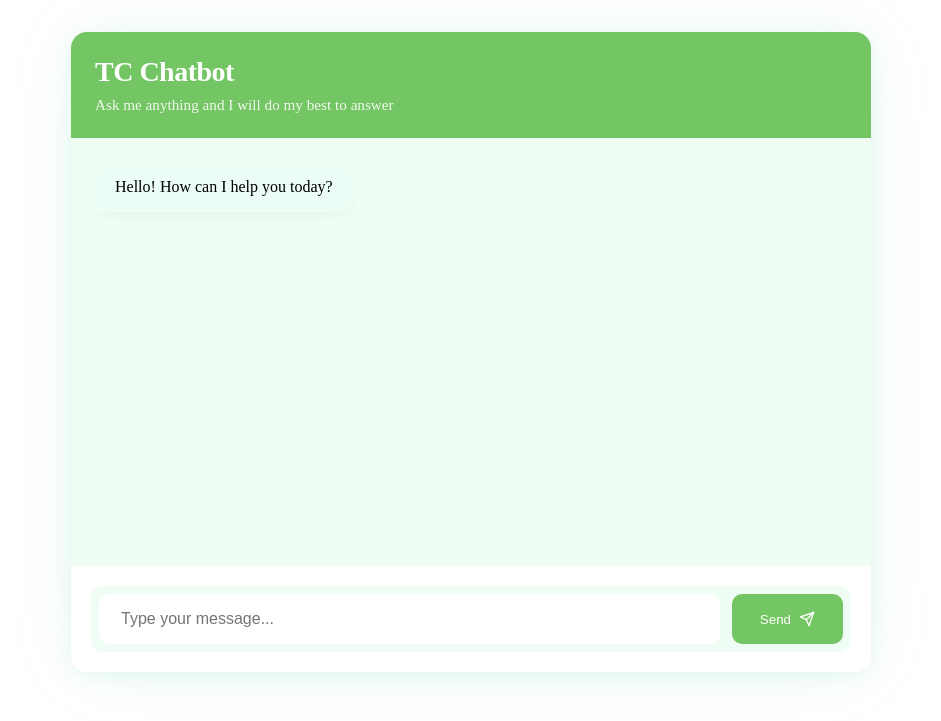
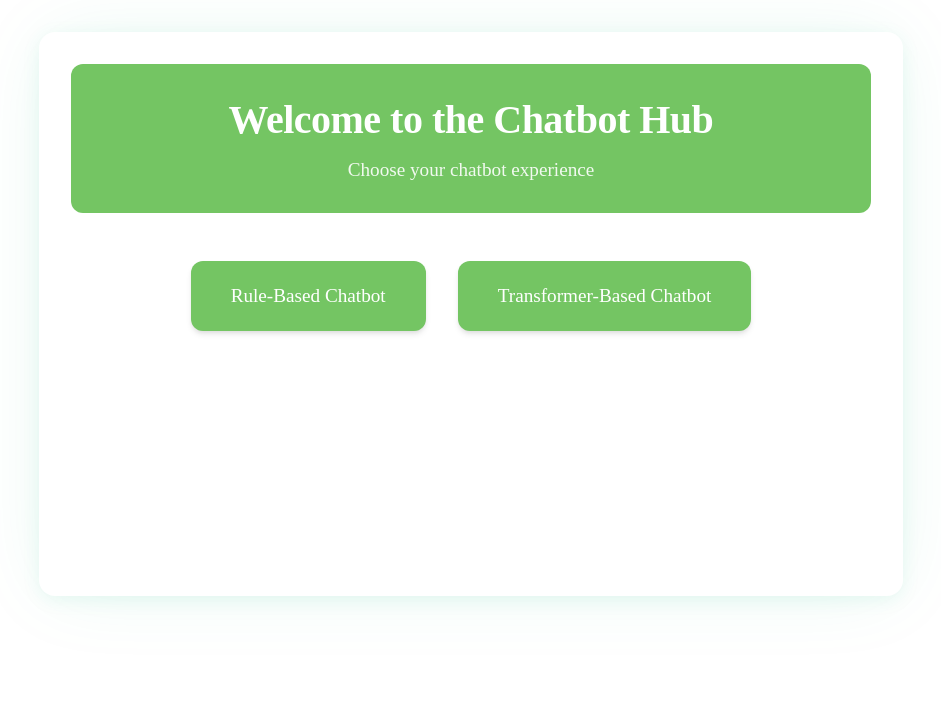
Before and after one commit to tom-gemini-cloud/conl725-chatbot-v3, a FastAPI app: page / in a window 1280 px wide. Shown: the top 721 px of the page, without its empty margins (169-1110 px from the left). Run offline with FastAPI, Linux system fonts and the light colour scheme; parts of the project's set-up code (start-up, migrations or seed data) failed here and were passed over; some libraries are stand-ins or nearby versions.

Commit message:
Refactor chatbot implementation: integrate rule-based and transformer-based chatbots
- Updated main.py to support both rule-based and transformer-based chatbots.
- Modified routes to include separate endpoints for each chatbot type.
- Enhanced index.html to provide options for users to choose between chatbots.
- Improved CSS styles for better UI/UX, including responsive design adjustments.
- Removed outdated transformer model files to streamline the project structure.

```diff
--- a/main.py
+++ b/main.py
@@ -5,7 +5,8 @@ import ssl
 from fastapi import FastAPI, Request
 from fastapi.templating import Jinja2Templates
 from fastapi.staticfiles import StaticFiles
-from rule_based.rule_based_v2 import Chatbot
+from rule_based.rule_based_v3 import Chatbot as RuleBasedChatbot
+from transformer_based.chat import TransformerChatbot
 
 try:
     _create_unverified_https_context = ssl._create_unverified_context
@@ -19,18 +20,41 @@ app = FastAPI()
 app.mount("/static", StaticFiles(directory="static"), name="static")
 templates = Jinja2Templates(directory="templates")
 
-# Initialize the Chatbot
-chatbot = Chatbot()
+# Initialize both chatbots
+rule_based_chatbot = RuleBasedChatbot(data_path='./processed_data/processed_conversations.pkl')
+transformer_chatbot = TransformerChatbot(model_path='./dialogue_model_final')
 
 @app.get("/")
 async def read_root(request: Request):
     return templates.TemplateResponse("index.html", {"request": request})
 
-@app.post("/chat")
-async def chat(request: Request):
+@app.get("/rule-based")
+async def rule_based(request: Request):
+    return templates.TemplateResponse("rules.html", {"request": request})
+
+@app.get("/transformer-based")
+async def transformer_based(request: Request):
+    return templates.TemplateResponse("trans.html", {"request": request})
+
+@app.post("/chat/rule-based")
+async def chat_rule_based(request: Request):
     form_data = await request.form()
     user_message = form_data['message']
-    bot_response = chatbot.get_response(user_message)
+    bot_response = rule_based_chatbot.get_response(user_message)
+    return templates.TemplateResponse(
+        "chat_response.html",
+        {
+            "request": request,
+            "user_message": user_message,
+            "response": bot_response
+        }
+    )
+
+@app.post("/chat/transformer-based")
+async def chat_transformer_based(request: Request):
+    form_data = await request.form()
+    user_message = form_data['message']
+    bot_response = transformer_chatbot.get_response(user_message)
     return templates.TemplateResponse(
         "chat_response.html",
         {
--- a/static/styles.css
+++ b/static/styles.css
@@ -17,30 +17,30 @@
   border-radius: 16px;
   box-shadow: 0 4px 20px -2px var(--shadow-color),
     0 0 80px -10px var(--shadow-color);
-  display: flex;
-  flex-direction: column;
-  height: 80vh;
+  padding: 2rem;
+  min-height: 500px;
 }
 
 .chat-header {
-  padding: 1.5rem;
+  text-align: center;
+  margin-bottom: 3rem;
+  padding: 2rem;
   background: var(--primary-color);
-  border-radius: 16px 16px 0 0;
-  position: relative;
+  border-radius: 12px;
+  color: white;
 }
 
 .chat-header h1 {
   margin: 0;
-  color: white;
-  font-size: 1.75rem;
+  font-size: 2.5rem;
   font-weight: 600;
   letter-spacing: -0.5px;
 }
 
 .subtitle {
-  margin: 0.5rem 0 0;
-  color: rgba(255, 255, 255, 0.9);
-  font-size: 0.95rem;
+  margin: 1rem 0 0;
+  font-size: 1.2rem;
+  opacity: 0.9;
 }
 
 .chat-box {
@@ -218,3 +218,80 @@
 .chat-box::-webkit-scrollbar-thumb:hover {
   background: var(--primary-dark);
 }
+
+.button-container {
+  display: flex;
+  justify-content: center;
+  gap: 2rem;
+  margin-top: 3rem;
+}
+
+.chatbot-button {
+  padding: 1.5rem 2.5rem;
+  font-size: 1.2rem;
+  font-weight: 500;
+  color: white;
+  background: var(--primary-color);
+  border: none;
+  border-radius: 12px;
+  text-decoration: none;
+  transition: all 0.3s ease;
+  box-shadow: 0 4px 6px -1px rgba(0, 0, 0, 0.1),
+    0 2px 4px -1px rgba(0, 0, 0, 0.06);
+}
+
+.chatbot-button:hover {
+  background: var(--primary-dark);
+  transform: translateY(-2px);
+  box-shadow: 0 10px 15px -3px rgba(0, 0, 0, 0.1),
+    0 4px 6px -2px rgba(0, 0, 0, 0.05);
+}
+
+.chatbot-button:active {
+  transform: translateY(0);
+}
+
+/* Responsive design */
+@media (max-width: 640px) {
+  .chat-container {
+    margin: 1rem;
+    padding: 1rem;
+  }
+
+  .button-container {
+    flex-direction: column;
+    gap: 1rem;
+  }
+
+  .chatbot-button {
+    width: 100%;
+    text-align: center;
+  }
+
+  .chat-header h1 {
+    font-size: 2rem;
+  }
+
+  .subtitle {
+    font-size: 1rem;
+  }
+}
+
+.back-button-container {
+  text-align: center;
+  margin: 1rem 0;
+}
+
+.back-button {
+  display: inline-block;
+  padding: 0.5rem 1rem;
+  background-color: #6c757d;
+  color: white;
+  text-decoration: none;
+  border-radius: 4px;
+  transition: background-color 0.2s;
+}
+
+.back-button:hover {
+  background-color: #5a6268;
+}
--- a/templates/index.html
+++ b/templates/index.html
@@ -2,69 +2,15 @@
 {% extends "base.html" %} {% block content %}
 <div class="chat-container">
   <header class="chat-header">
-    <h1>TC Chatbot</h1>
-    <p class="subtitle">Ask me anything and I will do my best to answer</p>
+    <h1>Welcome to the Chatbot Hub</h1>
+    <p class="subtitle">Choose your chatbot experience</p>
   </header>
 
-  <main class="chat-box" id="chat-box">
-    <div class="message bot-message">
-      <div class="message-content">Hello! How can I help you today?</div>
-    </div>
+  <main class="button-container">
+    <a href="/rule-based" class="chatbot-button">Rule-Based Chatbot</a>
+    <a href="/transformer-based" class="chatbot-button"
+      >Transformer-Based Chatbot</a
+    >
   </main>
-
-  <footer class="chat-footer">
-    <form
-      hx-post="/chat"
-      hx-target="#chat-box"
-      hx-swap="beforeend"
-      hx-indicator="#spinner"
-      _="on submit target.reset()"
-    >
-      <div class="input-group">
-        <input
-          type="text"
-          name="message"
-          class="message-input"
-          id="message-input"
-          placeholder="Type your message..."
-          required
-        />
-        <button type="submit" class="send-button">
-          Send
-          <svg
-            xmlns="http://www.w3.org/2000/svg"
-            width="16"
-            height="16"
-            viewBox="0 0 24 24"
-            fill="none"
-            stroke="currentColor"
-            stroke-width="2"
-            stroke-linecap="round"
-            stroke-linejoin="round"
-          >
-            <line x1="22" y1="2" x2="11" y2="13"></line>
-            <polygon points="22 2 15 22 11 13 2 9 22 2"></polygon>
-          </svg>
-        </button>
-      </div>
-    </form>
-    <div id="spinner" class="htmx-indicator">
-      <div class="loading-spinner"></div>
-    </div>
-  </footer>
 </div>
-
-<script>
-  document.addEventListener("htmx:afterSwap", function (event) {
-    if (event.detail.target.id === "chat-box") {
-      event.detail.target.scrollTop = event.detail.target.scrollHeight;
-    }
-  });
-
-  document.querySelector("form").addEventListener("submit", function (event) {
-    setTimeout(function () {
-      document.getElementById("message-input").value = "";
-    }, 0);
-  });
-</script>
 {% endblock %}
--- /dev/null
+++ b/transformer_based/__init__.py
@@ -0,0 +1 @@
+from .chat import TransformerChatbot
```
Also changed, not shown: templates/rules.html (added, +83 -0 lines), templates/trans.html (added, +85 -0 lines), transformer_based/chat.py (added, +83 -0 lines), transformers/chat.py (deleted, +0 -47 lines), model_training/cbot_trans_model.py (renamed from transformers/cbot_trans_model_v2.py).
